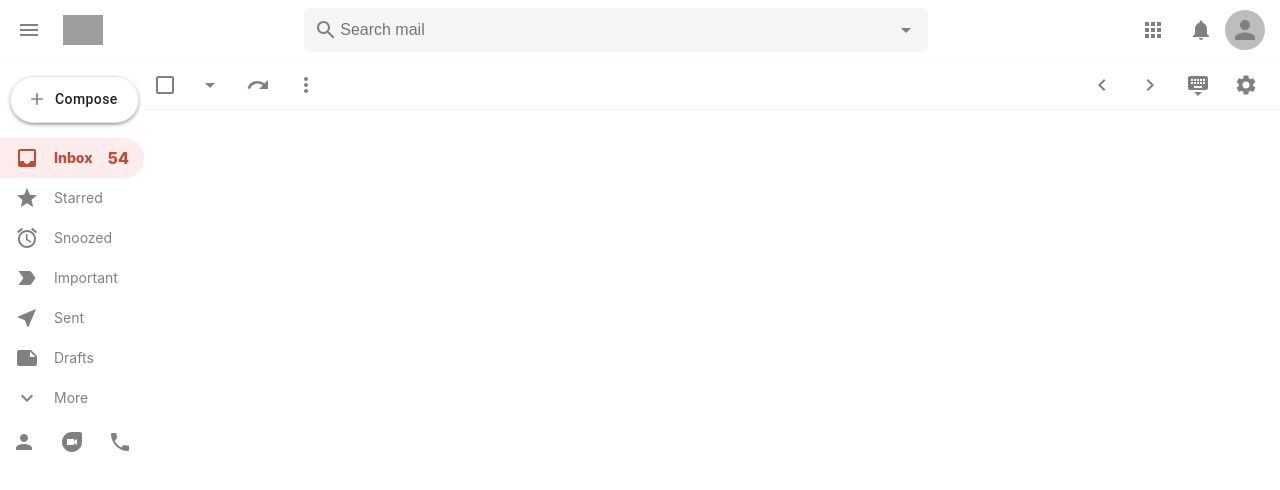
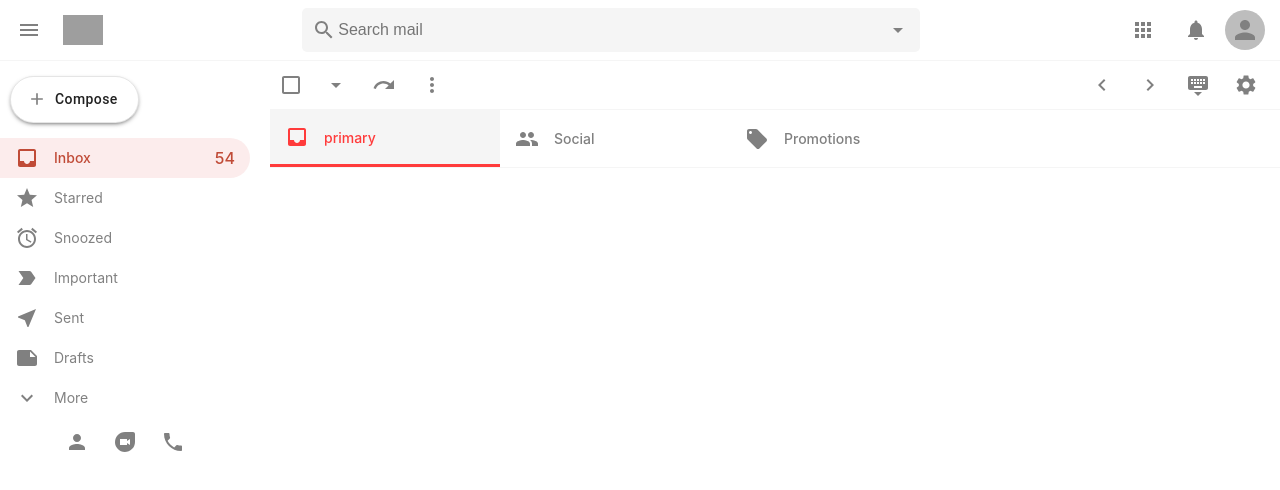
Before and after one commit to Amir-Alipour/Gmail-clone, a React (Create React App) app: page / in a window 1280 px wide. Shown: the top 490 px of the page. Built offline with nearby package versions, Linux system fonts and the light colour scheme; grey boxes are pictures that could not be loaded.

Commit message:
email list header (section and setting) completed

```diff
--- a/src/components/Header.module.css
+++ b/src/components/Header.module.css
@@ -48,3 +48,7 @@
     padding-right: 15px;
     align-items: center;
 }
+
+.header__right > button {
+    margin-right: 5px;
+}
--- /dev/null
+++ b/src/components/Section.jsx
@@ -0,0 +1,17 @@
+import styles from './Section.module.css'
+
+function Section({Icon, title, color, selected}) {
+    return (
+        <div className={`${styles.section} ${selected && styles.section__selected}`}
+            style={{
+                borderBottom: `2px solid ${color}`,
+                color: `${selected && color}`
+            }}
+        >
+            <Icon style={{color: `${selected && color}`}}/>
+            <h4>{title}</h4>
+        </div>
+    )
+}
+
+export default Section
--- /dev/null
+++ b/src/components/Section.module.css
@@ -0,0 +1,21 @@
+.section {
+    display: flex;
+    align-items: center;
+    padding: 15px;
+    min-width: 200px;
+    cursor: pointer;
+    color: gray;
+    border-width: 0 !important;
+}
+
+.section__selected,
+.section:hover {
+    background-color: whitesmoke;
+    border-width: 3px !important;
+}
+
+.section > h4 {
+    margin-left: 15px;
+    font-size: 14px;
+    font-weight: 500;
+}
--- a/src/components/Sidebar.jsx
+++ b/src/components/Sidebar.jsx
@@ -16,7 +16,7 @@ import PhoneIcon from '@material-ui/icons/Phone';
 
 function Sidebar() {
     return (
-        <div className={"sidebar"}>
+        <div className={styles.sidebar}>
             <Button
                 startIcon={<AddIcon fontSize="large" />}
                 className={styles.sidebar__compose}
--- a/src/components/Sidebar.module.css
+++ b/src/components/Sidebar.module.css
@@ -1,3 +1,9 @@
+.sidebar {
+    flex: 0.3;
+    max-width: 250px;
+    padding-right: 20px;
+}
+
 .sidebar__compose {
     margin-top: 15px !important;
     margin-left: 10px !important;
--- a/src/components/SidebarOption.module.css
+++ b/src/components/SidebarOption.module.css
@@ -19,7 +19,7 @@
 .sidebarOption__active > h3 {
     background-color: #fcecec !important;
     color: #c04b37 !important;
-    font-weight: 800 !important;
+    font-weight: 500 !important;
 }
 
 .sidebarOption > .icon {
--- a/src/pages/emaillist/EmailList.jsx
+++ b/src/pages/emaillist/EmailList.jsx
@@ -1,4 +1,5 @@
 import styles from "./EmailList.module.css";
+import EmailListSections from "./EmailListSections";
 import EmailListSettings from "./EmailListSettings";
 
 function EmailList() {
@@ -6,9 +7,9 @@ function EmailList() {
         <div className={styles.emailList}>
             <EmailListSettings />
 
-            <div className={styles.emailList__sections}>
+            <EmailListSections />
 
-            </div>
+
         </div>
     );
 }
--- a/src/pages/emaillist/EmailList.module.css
+++ b/src/pages/emaillist/EmailList.module.css
@@ -13,3 +13,12 @@
     z-index: 999;
     padding-right: 10px;
 }
+
+.emailList__sections {
+    position: sticky;
+    top: 0;
+    display: flex;
+    border-bottom: 1px solid whitesmoke;
+    background-color: white;
+    z-index: 999;
+}
--- /dev/null
+++ b/src/pages/emaillist/EmailListSections.jsx
@@ -0,0 +1,15 @@
+import styles from "./EmailList.module.css";
+import { LocalOffer, People, Inbox } from "@material-ui/icons";
+import Section from "../../components/Section";
+
+function EmailListSections() {
+    return (
+        <div className={styles.emailList__sections}>
+                <Section Icon={Inbox} title="primary" color="#ff3b3b" selected />
+                <Section Icon={People} title="Social" color="#3b80ff" />
+                <Section Icon={LocalOffer} title="Promotions" color="#1ee33b" />
+        </div>
+    )
+}
+
+export default EmailListSections;
```
